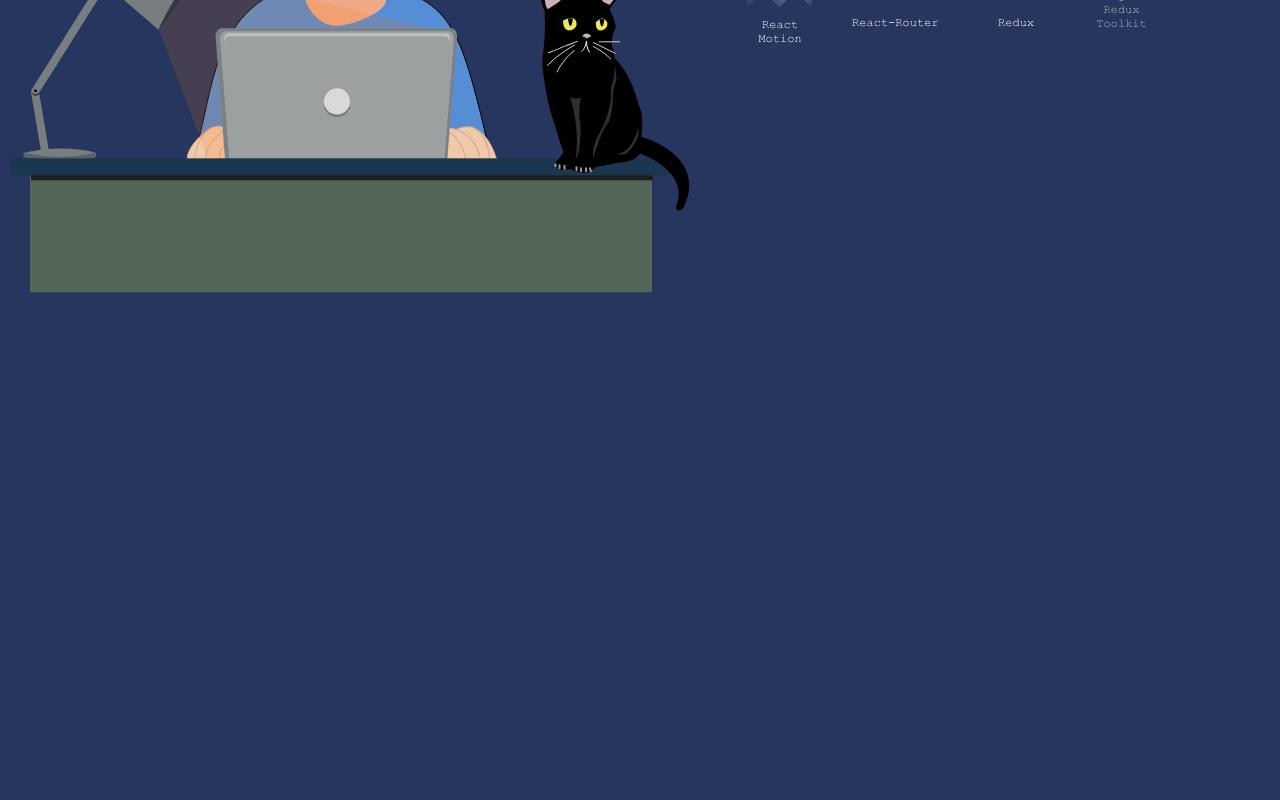
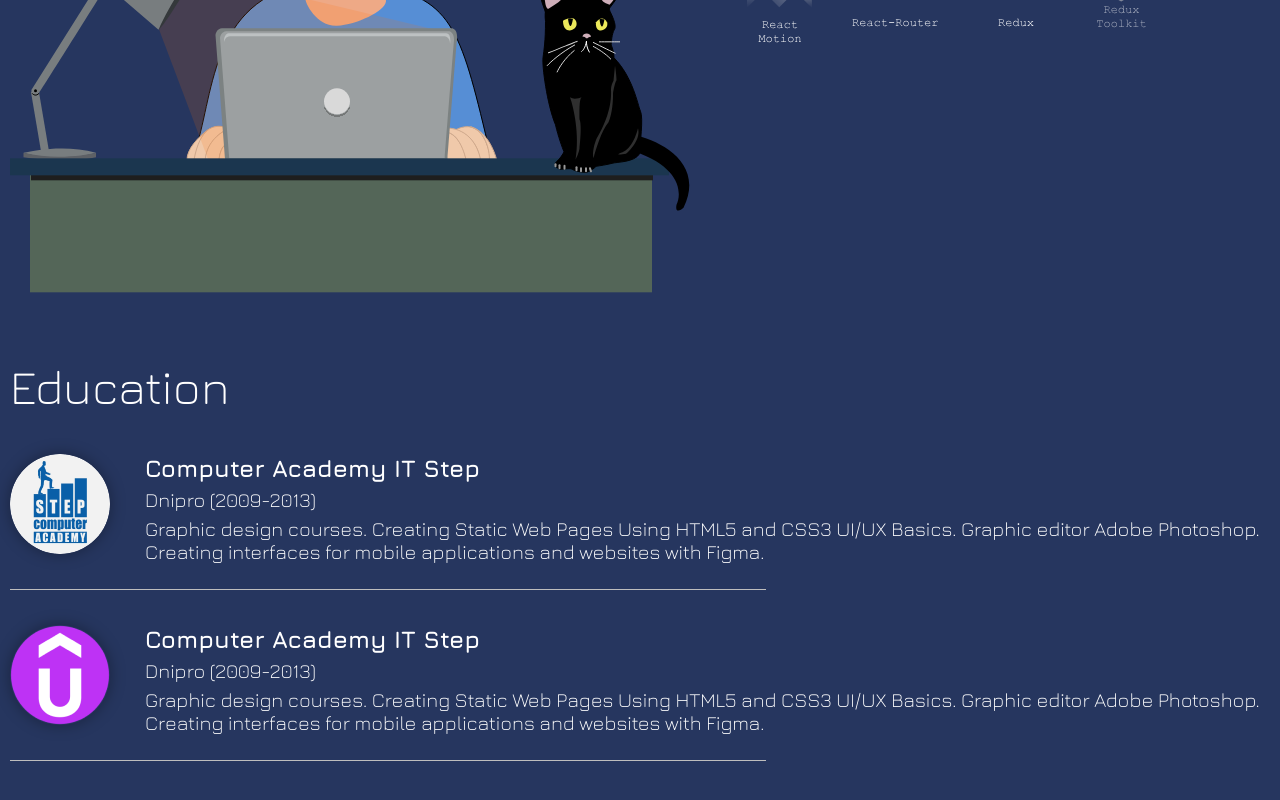
Before and after one commit to alexey-sevastynov/portfolio, a React (Create React App) app: page / in a window 1280 px wide. Shown: the part 1307-2107 px from the top of the page. Before the commit the page ends 1610 px from the top, so only its background shows below. Built offline with nearby package versions, Linux system fonts and the light colour scheme.

Commit message:
add Education, EducationItem

```diff
--- a/src/App.tsx
+++ b/src/App.tsx
@@ -5,6 +5,7 @@ import { Theme } from "./styles/theme";
 import Header from "./components/Header";
 import Cover from "./components/Cover";
 import Skills from "./components/Skills";
+import Education from "./components/Education";
 
 // const Background = styled.div`
 //   background-color: ${({ theme }) => theme.colors.background};
@@ -18,6 +19,7 @@ const App: React.FC<AppProps> = () => {
       <Header />
       <Cover />
       <Skills />
+      <Education />
     </Theme>
   );
 };
--- /dev/null
+++ b/src/assets/education.ts
@@ -0,0 +1,14 @@
+export const education = [
+  {
+    image: "image/steep.png",
+    title: "Computer Academy IT Step",
+    subTitle: "Dnipro (2009-2013)",
+    text: "Graphic design courses. Creating Static Web Pages Using HTML5 and CSS3 UI/UX Basics. Graphic editor Adobe Photoshop. Creating interfaces for mobile applications and websites with Figma.",
+  },
+  {
+    image: "image/udemy.png",
+    title: "Computer Academy IT Step",
+    subTitle: "Dnipro (2009-2013)",
+    text: "Graphic design courses. Creating Static Web Pages Using HTML5 and CSS3 UI/UX Basics. Graphic editor Adobe Photoshop. Creating interfaces for mobile applications and websites with Figma.",
+  },
+];
--- /dev/null
+++ b/src/components/Education.tsx
@@ -0,0 +1,36 @@
+import React from "react";
+import styled from "styled-components";
+import EducationItem from "./EducationItem";
+import { education } from "../assets/education";
+
+const StyledEducation = styled.div`
+  height: 100vh;
+
+  & h2 {
+    margin-top: 65px;
+    margin-bottom: 40px;
+    font-size: 48px;
+  }
+`;
+
+type EducationProps = {};
+
+const Education: React.FC<EducationProps> = () => {
+  return (
+    <StyledEducation>
+      <h2>Education</h2>
+
+      {education.map((item) => (
+        <EducationItem
+          key={item.image}
+          image={item.image}
+          title={item.title}
+          subTitle={item.subTitle}
+          text={item.text}
+        />
+      ))}
+    </StyledEducation>
+  );
+};
+
+export default Education;
--- /dev/null
+++ b/src/components/EducationItem.tsx
@@ -0,0 +1,90 @@
+import React from "react";
+import styled from "styled-components";
+
+const StyledEducationItem = styled.div`
+  cursor: default;
+
+  & img {
+    margin-right: 35px;
+    box-shadow: 0px 0px 15px rgba(0, 0, 0, 0.34);
+    border-radius: 100%;
+  }
+
+  & h3 {
+    margin-bottom: 6px;
+    font-size: 24px;
+    font-weight: 700;
+  }
+
+  & p {
+    font-size: 20px;
+    margin-bottom: 6px;
+    &:nth-child(1) {
+      margin-bottom: 6px;
+      color: yellow;
+    }
+  }
+
+  &:hover {
+    & #line {
+      width: 100%;
+      background-color: ${({ theme }) => theme.colors.backgroundTwo};
+    }
+  }
+`;
+
+const Item = styled.div`
+  display: flex;
+
+  &:hover {
+    & div {
+      &:last-child {
+        width: 100%;
+      }
+    }
+  }
+`;
+
+const Col1 = styled.div``;
+
+const Col2 = styled.div``;
+
+const Line = styled.div`
+  margin: 20px 0px 35px 0px;
+  width: 60%;
+  height: 1px;
+  background-color: ${({ theme }) => theme.colors.lightGrey};
+`;
+
+interface EducationItemProps {
+  title: string;
+  subTitle: string;
+  text: string;
+  image: any;
+}
+
+const EducationItem: React.FC<EducationItemProps> = ({
+  title,
+  subTitle,
+  text,
+  image,
+}) => {
+  return (
+    <StyledEducationItem>
+      <Item>
+        <Col1>
+          <img src={image} alt="img" />
+        </Col1>
+        <Col2>
+          <h3>{title}</h3>
+          <p>{subTitle}</p>
+          <p>{text}</p>
+        </Col2>
+      </Item>
+
+      <Line id="line"></Line>
+    </StyledEducationItem>
+  );
+};
+
+export default EducationItem;
--- a/src/interfaces/styled.ts
+++ b/src/interfaces/styled.ts
@@ -4,5 +4,6 @@ export interface ITheme {
     background: string;
     backgroundTwo: string;
     border: string;
+    lightGrey: string;
   };
 }
--- a/src/styles/theme.tsx
+++ b/src/styles/theme.tsx
@@ -9,6 +9,7 @@ const theme: ITheme = {
     background: "#26365F",
     backgroundTwo: "#568ED5",
     border: "white",
+    lightGrey: "#BEBEBE",
   },
 };
 
@@ -18,6 +19,7 @@ const brigthTheme: ITheme = {
     background: "white",
     backgroundTwo: "#568ED5",
     border: "black",
+    lightGrey: "#BEBEBE",
   },
 };
 
```
Also changed, not shown: public/image/steep.png (added), public/image/udemy.png (added).
